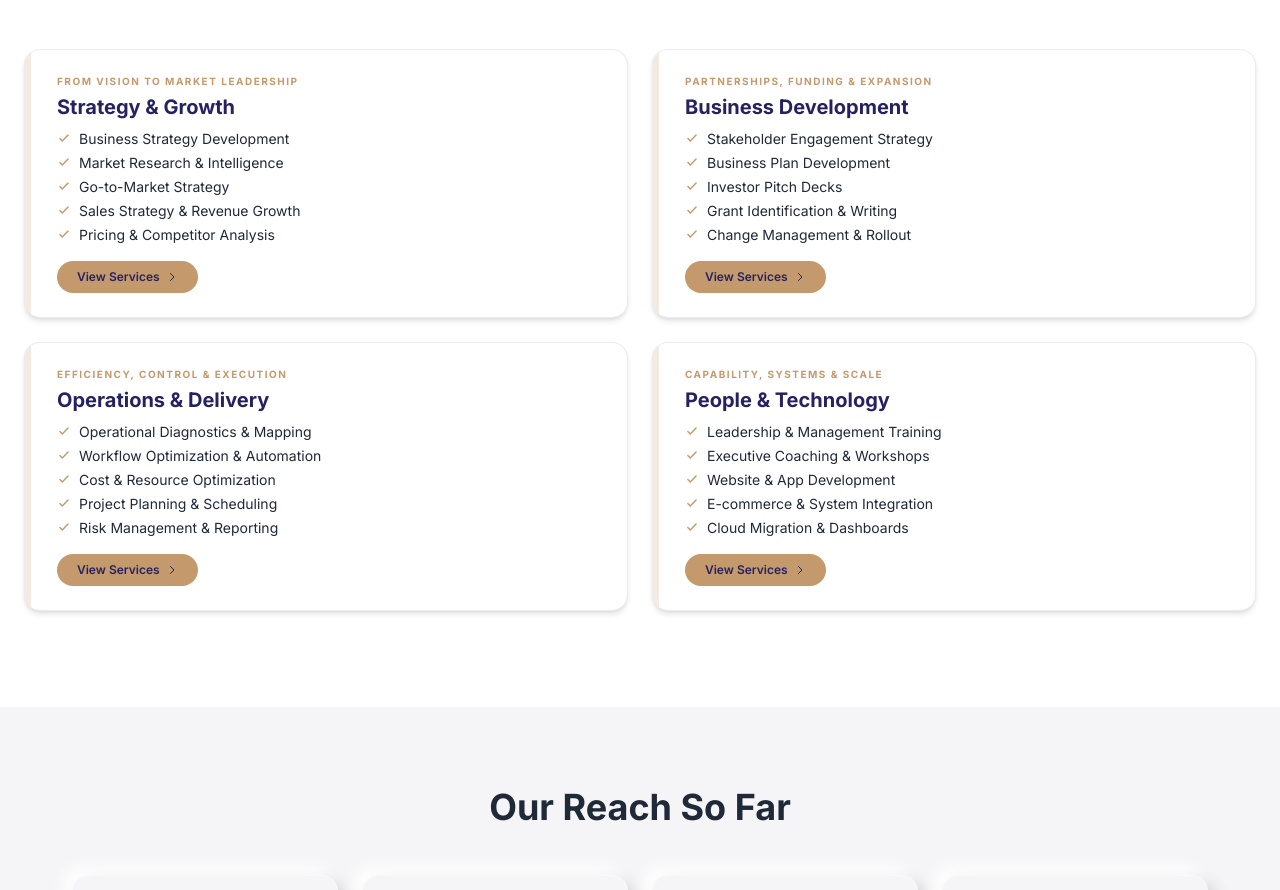
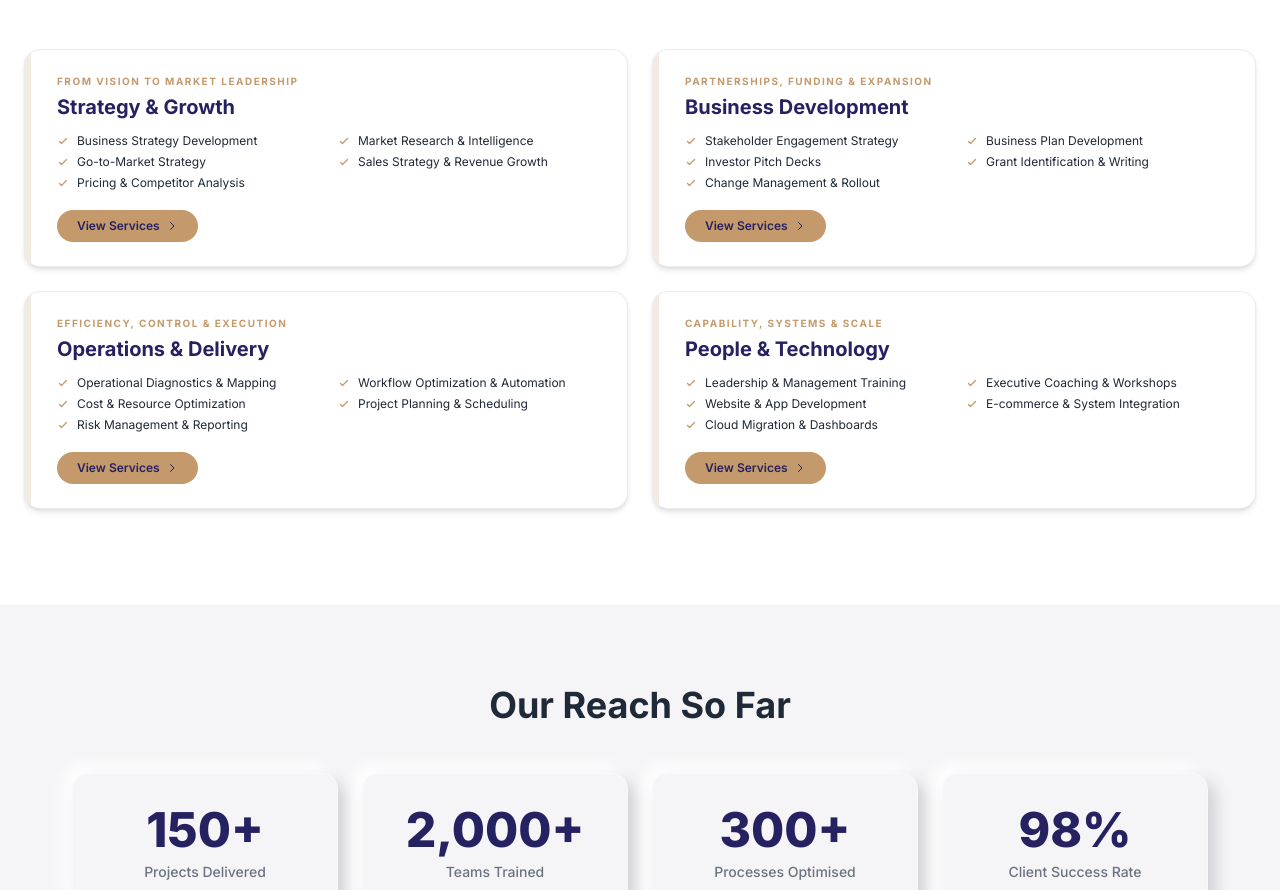
Before and after one commit to King-odysseus/TijhaWebsite, a React (Vite) app: page / in a window 1280 px wide. Shown: the part 4300-5190 px from the top of the page. Built offline with nearby package versions, Linux system fonts and the light colour scheme.

Commit message:
style: compact ServiceOfferings cards with 2-column bullets
- 5 service bullets now in 2-column grid layout
- Smaller text (text-xs) for bullets
- Tighter spacing between bullet items
- Cards are significantly shorter vertically

```diff
--- a/src/components/ServiceOfferings.jsx
+++ b/src/components/ServiceOfferings.jsx
@@ -121,19 +121,19 @@ function ServiceOfferings() {
                 </span>
 
                 {/* Title */}
-                <h3 className="text-xl font-bold text-[#262262] mb-2 group-hover:text-[#C49A6C] transition-colors duration-300">
+                <h3 className="text-xl font-bold text-[#262262] mb-3 group-hover:text-[#C49A6C] transition-colors duration-300">
                   {pillar.title}
                 </h3>
 
-                {/* Service bullets */}
-                <ul className="space-y-1 mb-4">
+                {/* Service bullets — 2 columns for compactness */}
+                <ul className="grid grid-cols-1 sm:grid-cols-2 gap-x-4 gap-y-1.5 mb-5">
                   {pillar.services.map((svc) => (
                     <li
                       key={svc}
-                      className="flex items-start gap-2 text-sm text-[#1f2937]"
+                      className="flex items-start gap-2 text-xs text-[#1f2937]"
                     >
                       <svg
-                        className="w-3.5 h-3.5 text-[#C49A6C] flex-shrink-0 mt-0.5"
+                        className="w-3 h-3 text-[#C49A6C] flex-shrink-0 mt-0.5"
                         fill="none"
                         stroke="currentColor"
                         viewBox="0 0 24 24"
@@ -145,7 +145,7 @@ function ServiceOfferings() {
                           d="M5 13l4 4L19 7"
                         />
                       </svg>
-                      {svc}
+                      <span className="leading-tight">{svc}</span>
                     </li>
                   ))}
                 </ul>
```
